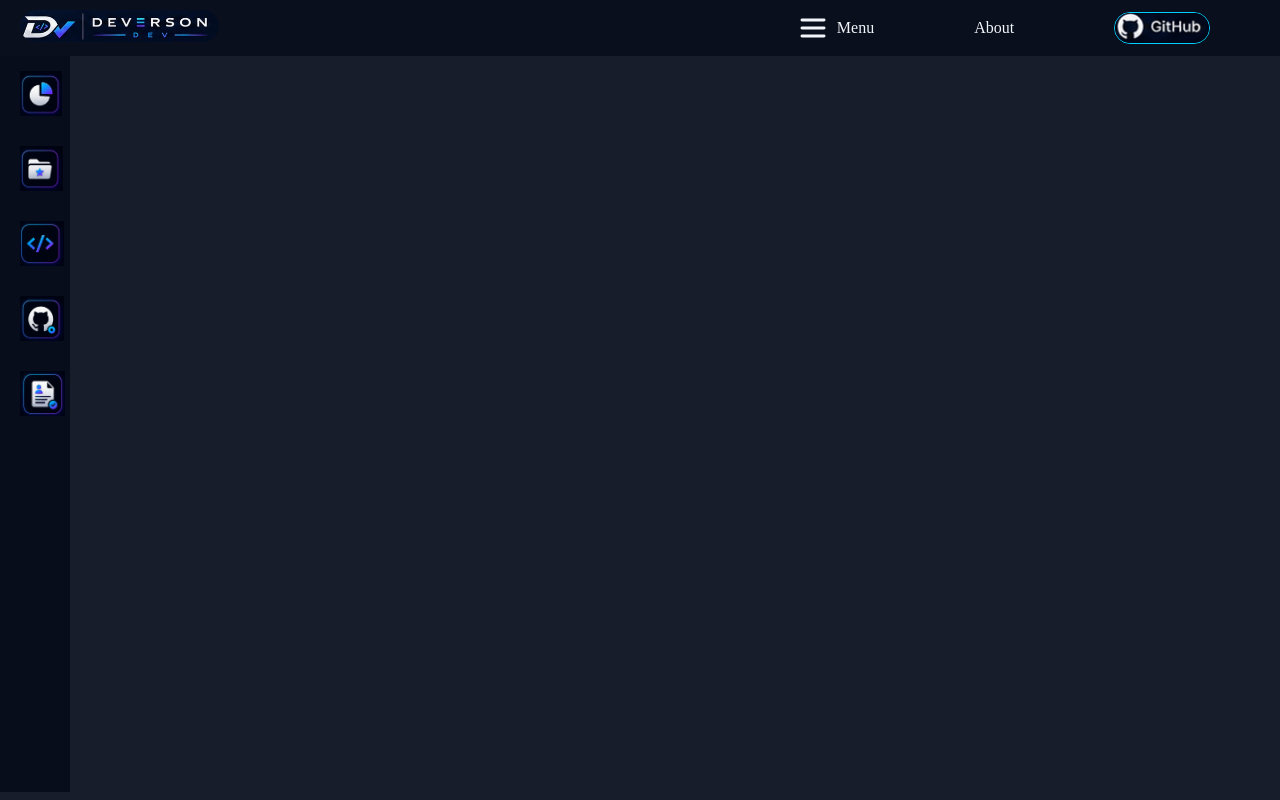
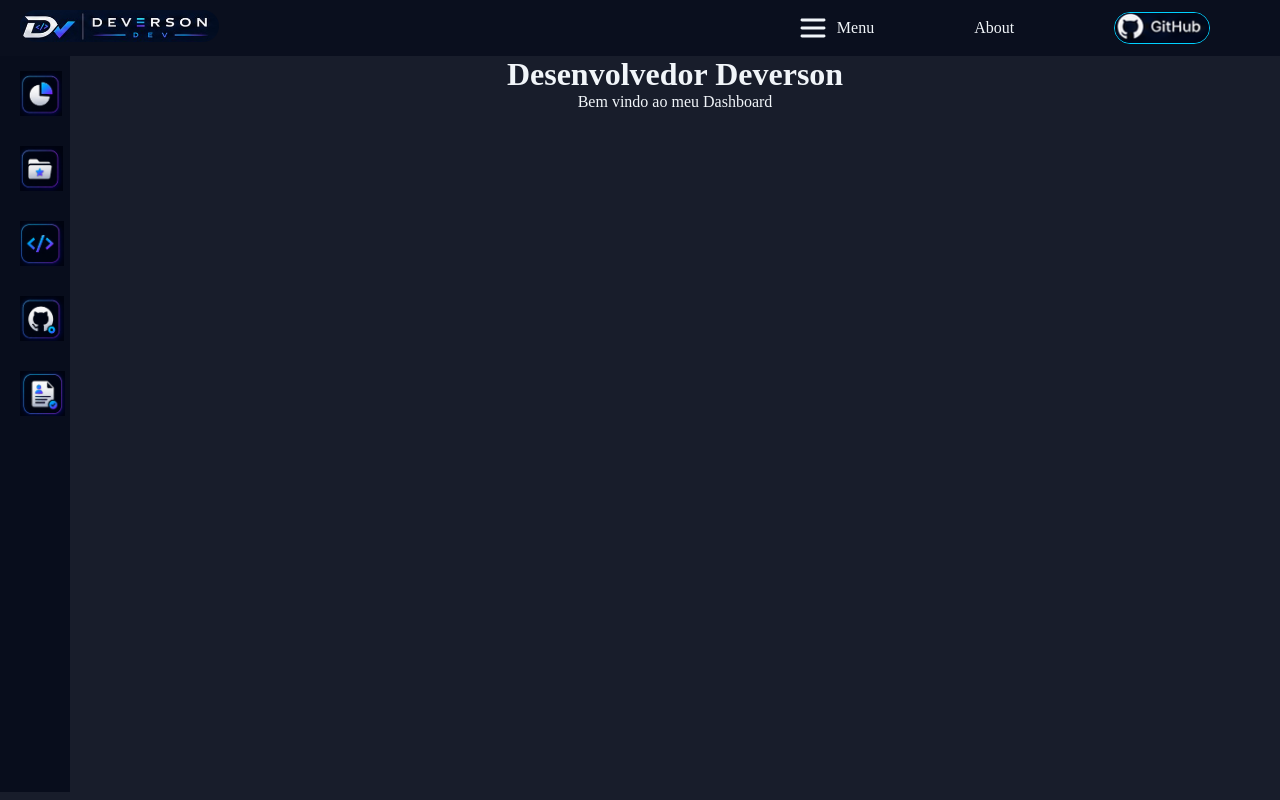
Before and after one commit to DevDaribei/Dashboard_Desenvolvedor, a plain HTML site: page index.html in a window 1280 px wide. Drawn offline with Linux system fonts and the light colour scheme; a web font is replaced by a local one.

Commit message:
main css

```diff
--- a/index.html
+++ b/index.html
@@ -83,7 +83,18 @@
             </nav>
         </aside>
 
+        <main>
+            <div class="content">
+                <h1>Desenvolvedor Deverson</h1>
+
+                <p>Bem vindo ao meu Dashboard</p>
+            </div>
+
+        </main>
+
     </div>
+
+
 
 </body>
 </html>
--- a/styles/aside.css
+++ b/styles/aside.css
@@ -38,3 +38,6 @@
 .sidebar a:hover{
     color: #00d1ff;
 }
+.sidebar a:hover{
+    background:rgba(0,209,255,.08);
+}
--- a/styles/index.css
+++ b/styles/index.css
@@ -3,3 +3,5 @@
 @import url(header.css);
 
 @import url(aside.css);
+
+@import url(main.css);
--- /dev/null
+++ b/styles/main.css
@@ -0,0 +1,7 @@
+.content{
+    display:column;
+    align-items: center;
+    justify-content: center;
+    margin: 0 auto;
+    text-align: center;
+}
```
